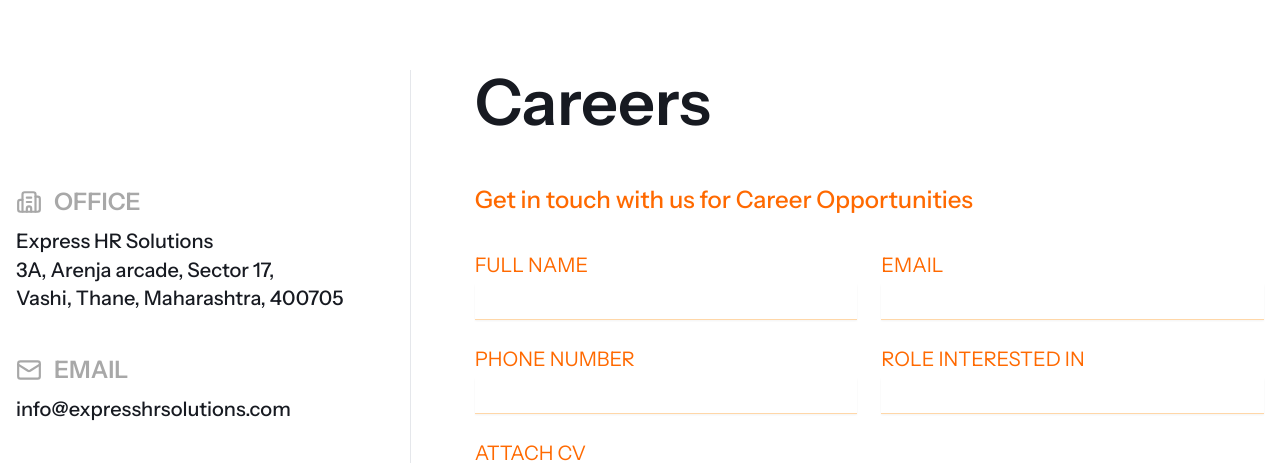
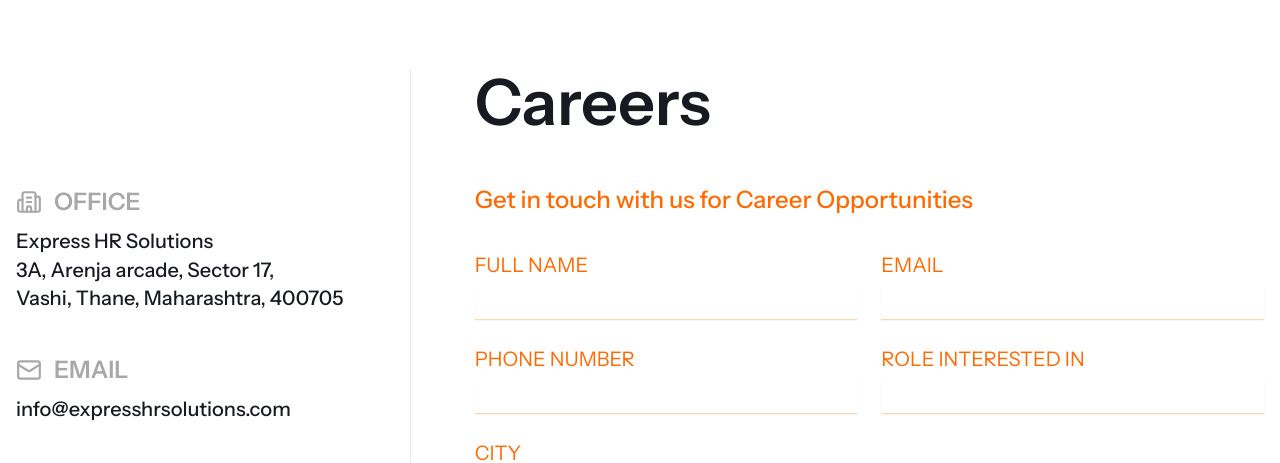
Before and after one commit to Satish-Dabhi/expresshrsolution, a Next.js app: page /careers in a window 1280 px wide. Shown: the part 489-952 px from the top of the page. Built offline with nearby package versions, Linux system fonts and the light colour scheme.

Commit message:
Added contact and career form services

```diff
--- a/app/careers/page.tsx
+++ b/app/careers/page.tsx
@@ -17,9 +17,7 @@ export default function ContactSection() {
     <>
       <section className="h-[13rem] w-full bg-white"></section>
 
-      <div
-        className="text-center text-[28px] sm:text-[40px] lg:text-[64px] font-semibold leading-tight mb-6"
-      >
+      <div className="text-center text-[28px] sm:text-[40px] lg:text-[64px] font-semibold leading-tight mb-6">
         Join Our Team
       </div>
 
@@ -28,19 +26,17 @@ export default function ContactSection() {
       <section className="py-8 md:py-16">
         <div className="mx-auto w-full lg:max-w-[1400px] px-4">
           <div className="grid grid-cols-1 lg:grid-cols-3 gap-8">
-
-            {/* Left section */}
-            <div className="border-b lg:border-b-0 lg:border-r border-gray-200 pr-0 lg:pr-8 pb-8 lg:pb-0">
-              <ContactInfo />
+            {/* Career Form — FIRST on mobile, SECOND on desktop */}
+            <div className="order-1 lg:order-2 lg:col-span-2 space-y-24 pl-0 lg:pl-8">
+              <h1 className="text-[40px] lg:text-[64px] font-semibold mb-5 md:mb-12 leading-[36px] sm:leading-[48px] lg:leading-[64px]">
+                Careers
+              </h1>
+              <CareerForm />
             </div>
 
-            {/* Right section */}
-            <div className="lg:col-span-2 space-y-24 pl-0 lg:pl-8">
-              <h1
-                className="text-[40px] lg:text-[64px] font-semibold mb-5 md:mb-12  leading-[36px] sm:leading-[48px] lg:leading-[64px]"
-              >Careers
-              </h1>
-              <CareerForm />
+            {/* Contact Info — SECOND on mobile, FIRST on desktop */}
+            <div className="order-2 lg:order-1 border-t lg:border-t-0 lg:border-r border-gray-200 pt-8 lg:pt-0 pr-0 lg:pr-8">
+              <ContactInfo />
             </div>
           </div>
         </div>
--- a/app/contact-us/page.tsx
+++ b/app/contact-us/page.tsx
@@ -19,9 +19,7 @@ export default function ContactSection() {
 
       {/* <GridTypewriter textLines={heroContent.textLines} desc={""} /> */}
 
-      <div
-        className="text-center text-[28px] sm:text-[40px] lg:text-[64px] font-semibold leading-tight mb-6"
-      >
+      <div className="text-center text-[28px] sm:text-[40px] lg:text-[64px] font-semibold leading-tight mb-6">
         Lets Build Reliable Operations Together
       </div>
 
@@ -30,26 +28,21 @@ export default function ContactSection() {
       <section className="py-8 md:py-16">
         <div className="mx-auto w-full lg:max-w-[1400px] px-4">
           <div className="grid grid-cols-1 lg:grid-cols-3 gap-8">
-
-            {/* Left section */}
-            <div className="border-b lg:border-b-0 lg:border-r border-gray-200 pr-0 lg:pr-8 pb-8 lg:pb-0">
-              <ContactInfo />
-            </div>
-
-            {/* Right section */}
-            <div className="lg:col-span-2 space-y-24 pl-0 lg:pl-8">
-              <h1
-                className="text-[40px] lg:text-[64px] font-semibold mb-5 md:mb-12  leading-[36px] sm:leading-[48px] lg:leading-[64px]"
-              >
+            {/* Contact Form — FIRST on mobile, SECOND on desktop */}
+            <div className="order-1 lg:order-2 lg:col-span-2 space-y-24 pl-0 lg:pl-8">
+              <h1 className="text-[40px] lg:text-[64px] font-semibold mb-5 md:mb-12 leading-[36px] sm:leading-[48px] lg:leading-[64px]">
                 Contact Us
               </h1>
               <ContactForm />
             </div>
 
+            {/* Contact Info — SECOND on mobile, FIRST on desktop */}
+            <div className="order-2 lg:order-1 border-t lg:border-t-0 lg:border-r border-gray-200 pt-8 lg:pt-0 pr-0 lg:pr-8">
+              <ContactInfo />
+            </div>
           </div>
         </div>
       </section>
-
     </>
   );
 }
--- a/app/layout.tsx
+++ b/app/layout.tsx
@@ -6,6 +6,7 @@ import ReadyToMove from "@/components/ReadyToMove";
 import type { Metadata } from "next";
 import { Instrument_Sans } from "next/font/google";
 import "./globals.css";
+import { Toaster } from "sonner";
 
 const instrument = Instrument_Sans({
   subsets: ["latin"],
@@ -36,6 +37,7 @@ export default function RootLayout({
           </div>
           <Footer />
         </ClientLayout>
+        <Toaster position="top-center" richColors />
       </body>
     </html>
   );
--- a/components/contact/CareerForm.tsx
+++ b/components/contact/CareerForm.tsx
@@ -5,6 +5,11 @@ import emailjs from "@emailjs/browser";
 import { motion } from "framer-motion";
 import { useRef, useState } from "react";
 import ContactField from "./ContactField";
+import { toast } from "sonner";
+
+const SERVICE_ID = "service_zau93j5";
+const TEMPLATE_ID = "template_zbejmdo";
+const PUBLIC_KEY = "6kGDlJChpjYuS0eJf";
 
 export function CareerForm() {
   const formRef = useRef<HTMLFormElement | null>(null);
@@ -14,32 +19,24 @@ export function CareerForm() {
     e.preventDefault();
     if (!formRef.current) return;
 
-    const formData = new FormData(formRef.current);
-    console.log(Object.fromEntries(formData.entries()));
-
     setLoading(true);
     try {
       emailjs
-        .sendForm(
-          process.env.NEXT_PUBLIC_EMAILJS_SERVICE_ID!,
-          process.env.NEXT_PUBLIC_EMAILJS_TEMPLATE_ID!,
-          formRef.current,
-          process.env.NEXT_PUBLIC_EMAILJS_PUBLIC_KEY!
-        )
+        .sendForm(SERVICE_ID!, TEMPLATE_ID!, formRef.current, PUBLIC_KEY!)
         .then(
           () => {
-            alert("Application submitted successfully!");
+            toast.success("Application submitted successfully!");
             formRef.current?.reset();
           },
           (error) => {
             console.error(error);
-            alert("Failed to submit application. Please try again.");
+            toast.error("Failed to submit application. Please try again.");
           }
         )
         .finally(() => setLoading(false));
     } catch (error) {
       console.error("EmailJS Error:", error);
-      alert("Failed to send message. Please try again.");
+      toast.error("Failed to send message. Please try again.");
     } finally {
       setLoading(false);
     }
@@ -64,7 +61,7 @@ export function CareerForm() {
         <ContactField label="Email" name="email" type="email" />
         <ContactField label="Phone Number" name="phone" />
         <ContactField label="Role Interested In" name="position" />
-        <ContactField label="Attach CV" name="cv" type="file" />
+        <ContactField label="City" name="city" />
       </div>
 
       <ContactField label="Message" name="message" textarea />
--- a/components/contact/ContactForm.tsx
+++ b/components/contact/ContactForm.tsx
@@ -5,6 +5,11 @@ import emailjs from "@emailjs/browser";
 import { motion } from "framer-motion";
 import { useRef, useState } from "react";
 import ContactField from "./ContactField";
+import { toast } from "sonner";
+
+const SERVICE_ID = "service_p4h5jd9";
+const TEMPLATE_ID = "template_bve7h8y";
+const PUBLIC_KEY = "AMR3EWk3dNGvoLLqF";
 
 export function ContactForm() {
   const formRef = useRef<HTMLFormElement | null>(null);
@@ -17,31 +22,22 @@ export function ContactForm() {
     setLoading(true);
 
     try {
-      // Optional: log form values
-      const formData = new FormData(formRef.current);
-      console.log(Object.fromEntries(formData.entries()));
-
       await emailjs
-        .sendForm(
-          process.env.NEXT_PUBLIC_EMAILJS_SERVICE_ID!,
-          process.env.NEXT_PUBLIC_EMAILJS_TEMPLATE_ID!,
-          formRef.current,
-          process.env.NEXT_PUBLIC_EMAILJS_PUBLIC_KEY!
-        )
+        .sendForm(SERVICE_ID!, TEMPLATE_ID!, formRef.current, PUBLIC_KEY!)
         .then(
           () => {
-            alert("Application submitted successfully!");
+            toast.success("Application submitted successfully!");
             formRef.current?.reset();
           },
           (error) => {
             console.error(error);
-            alert("Failed to submit application. Please try again.");
+            toast.error("Failed to submit application. Please try again.");
           }
         )
         .finally(() => setLoading(false));
     } catch (error) {
       console.error("EmailJS Error:", error);
-      alert("Failed to send message. Please try again.");
+      toast.error("Failed to send message. Please try again.");
     } finally {
       setLoading(false);
     }
--- a/package.json
+++ b/package.json
@@ -19,6 +19,7 @@
     "next": "16.0.8",
     "react": "19.1.0",
     "react-dom": "19.1.0",
+    "sonner": "^2.0.7",
     "tailwind-merge": "3.3.1"
   },
   "devDependencies": {
```
Also changed, not shown: 1 other file (tests, documents, lock files or other folders).
